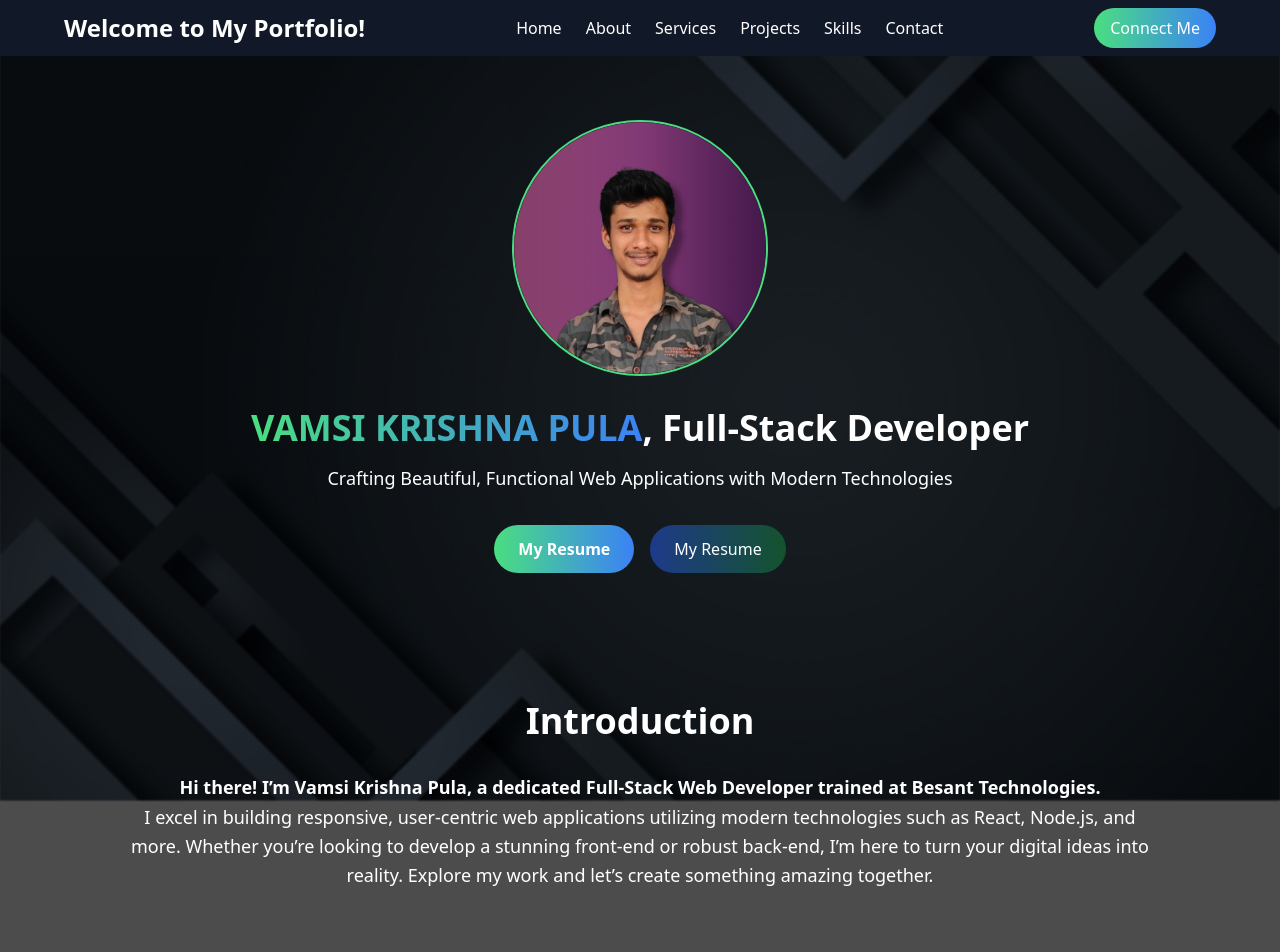
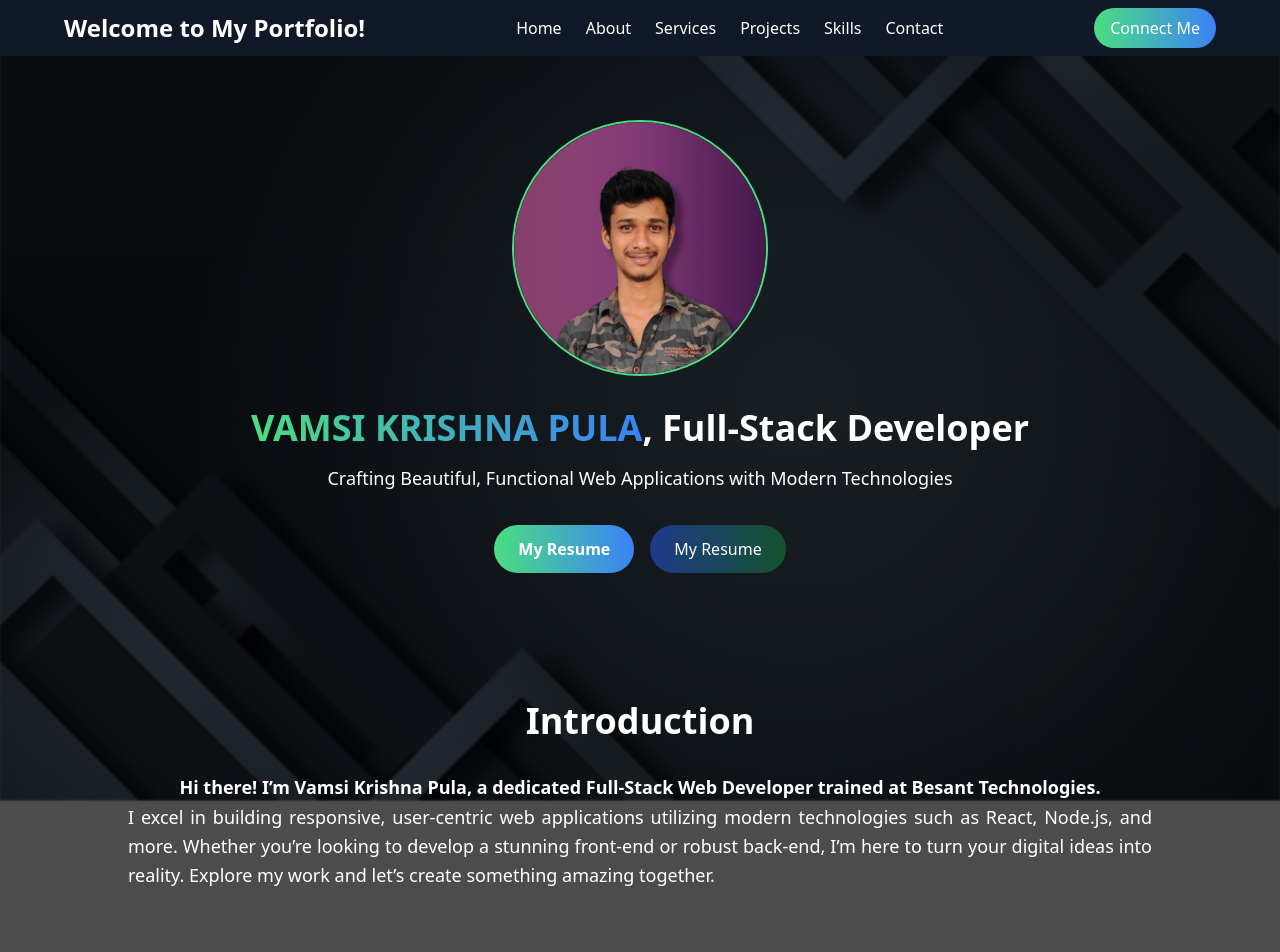
Before and after one commit to Pulavamsi2001/Vamsi-Portfolio, a React (Vite) app: page / in a window 1280 px wide. Shown: the top 952 px of the page. Built offline with nearby package versions, Linux system fonts and the light colour scheme.

Commit message:
changes in about section

```diff
--- a/src/components/About.jsx
+++ b/src/components/About.jsx
@@ -5,10 +5,11 @@ const About = () => {
     <section id="about" className=" text-white text-center py-16 px-8">
       <h1 className="text-4xl font-bold pb-8">Introduction</h1>
       <p className="text-lg font-semibold leading-relaxed max-w-5xl mx-auto">Hi there! I’m Vamsi Krishna Pula, a dedicated Full-Stack Web Developer trained at Besant Technologies.</p>
-      <p className="text-lg leading-relaxed max-w-5xl mx-auto">
+      <p className="text-justify text-lg leading-relaxed max-w-5xl mx-auto">
       I excel in building responsive, user-centric web applications utilizing modern technologies such as React, Node.js, and more. Whether you’re looking to develop a stunning front-end or robust back-end, I’m here to turn your digital ideas into reality. Explore my work and let’s create something amazing together.
 
       </p>
+
 
     </section>
   );
```
